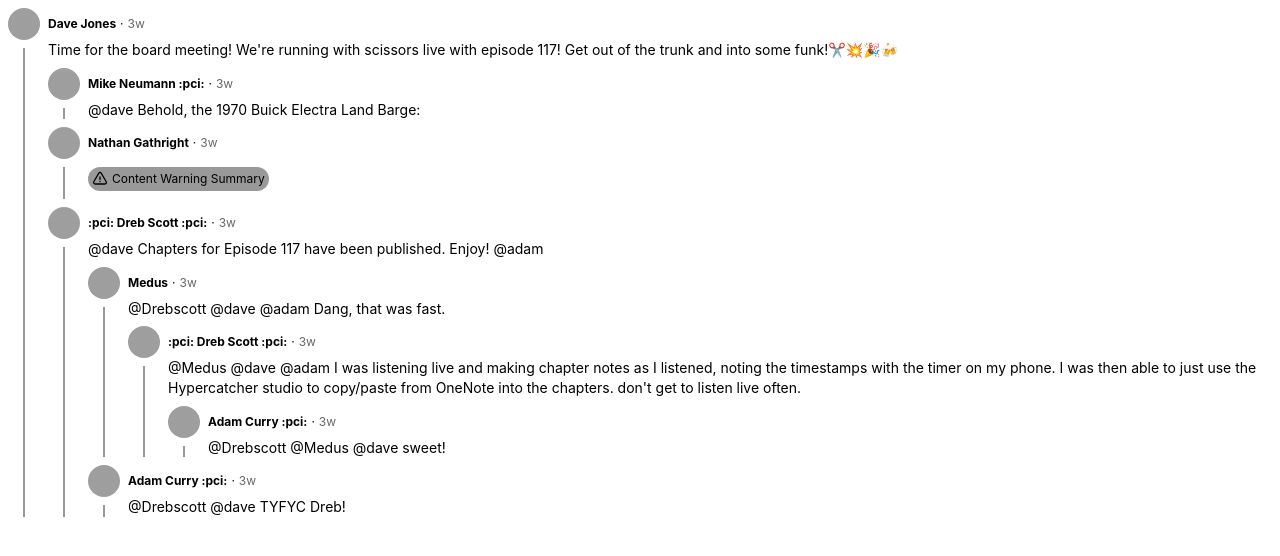
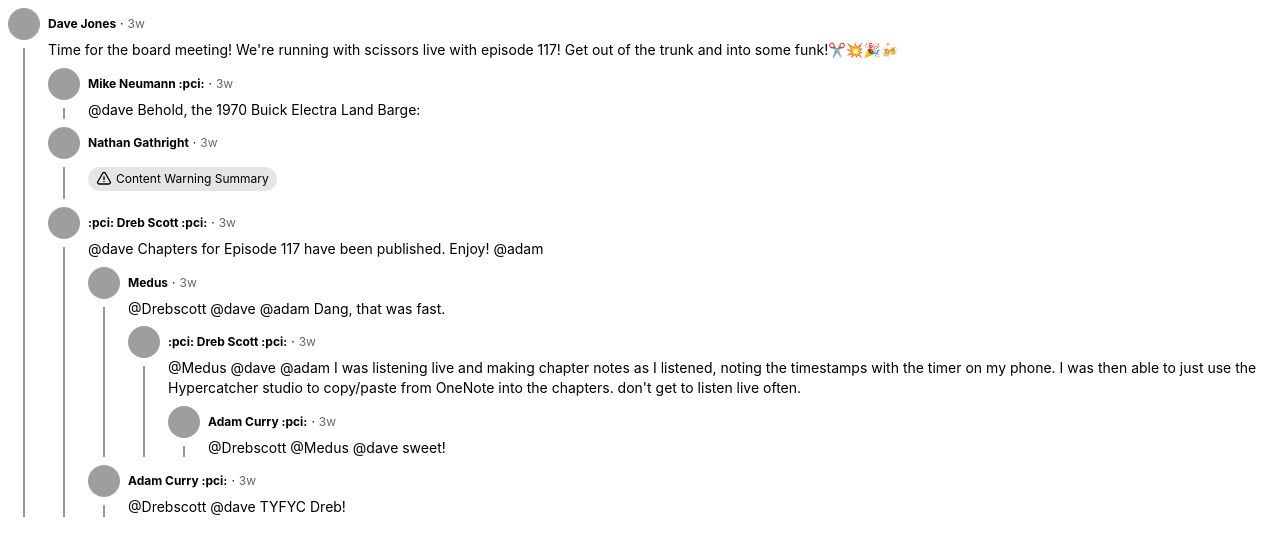
Before and after one commit to nathangathright/comment-thread-mockup, a plain HTML site: page index.html in a window 1280 px wide. Drawn offline with nearby package versions, Linux system fonts and the light colour scheme; grey boxes are pictures that could not be loaded.

Commit message:
Update style.css

```diff
--- a/style.css
+++ b/style.css
@@ -13,10 +13,11 @@ details details {
 
 details.content-warning {
   margin-left: 0;
-  background: rgba(0,0,0,.4);
+  background: rgba(0,0,0,.1);
   border-radius: .75rem;
   display: inline-block;
-  padding: .25rem;
+  padding: .25rem .5rem;
+  cursor: pointer;
 }
 
 summary {
```
